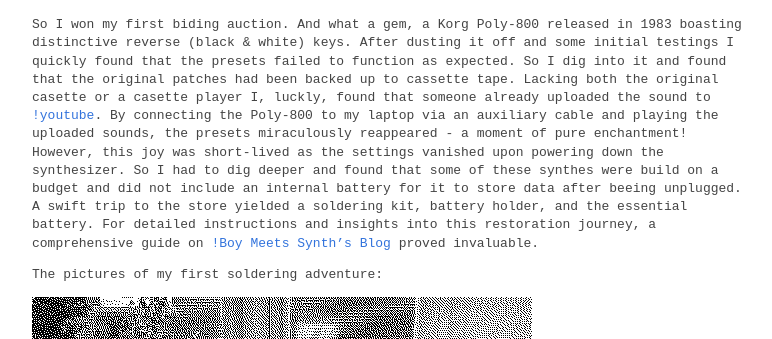
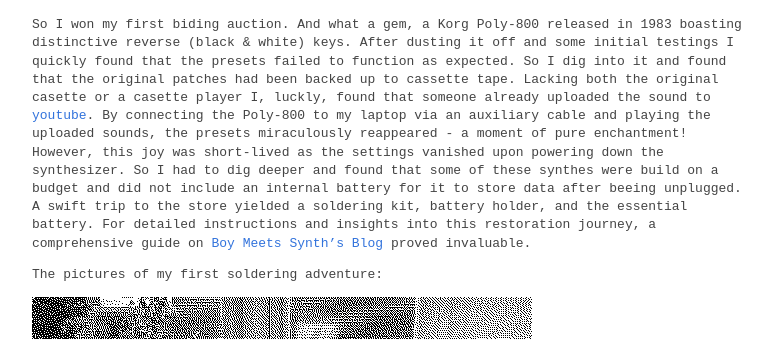
Before and after one commit to matis-io/matis-io.github.io, a Jekyll site: the page built from _posts/2022-10-08-Korg_Poly-800_Mod.md, in a window 1280 px wide and 900 px high, scrolled down 564 px. Shown: the part 152-491 px from the top of the window, without its empty margins (248-1020 px from the left). Built offline with Jekyll 4.4.1, drawn with Linux system fonts in a browser that asks for light colours; part of the change alters nothing that is shown.

Commit message:
Updated links

```diff
--- a/_posts/2022-10-08-Korg_Poly-800_Mod.md
+++ b/_posts/2022-10-08-Korg_Poly-800_Mod.md
@@ -6,7 +6,7 @@ tags: [music]
 ---
 ![Korg Poly-800](/images/korg.png)
 
-So I won my first biding auction. And what a gem, a Korg Poly-800 released in 1983 boasting distinctive reverse (black & white) keys. After dusting it off and some initial testings I quickly found that the presets failed to function as expected. So I dig into it and found that the original patches had been backed up to cassette tape. Lacking both the original casette or a casette player I, luckly, found that  someone already uploaded the sound to [!youtube](https://www.youtube.com/watch?v=cvNvl213EqU). By connecting the Poly-800 to my laptop via an auxiliary cable and playing the uploaded sounds, the presets miraculously reappeared - a moment of pure enchantment! However, this joy was short-lived as the settings vanished upon powering down the synthesizer. So I had to dig deeper and found that some of these synthes were build on a budget and did not include an internal battery for it to store data after beeing unplugged. A swift trip to the store yielded a soldering kit, battery holder, and the essential battery. For detailed instructions and insights into this restoration journey, a comprehensive guide on [!Boy Meets Synth's Blog](https://boymeetssynth.blogspot.com/2018/03/korg-poly-800-moog-slayer-filter-and.html) proved invaluable.
+So I won my first biding auction. And what a gem, a Korg Poly-800 released in 1983 boasting distinctive reverse (black & white) keys. After dusting it off and some initial testings I quickly found that the presets failed to function as expected. So I dig into it and found that the original patches had been backed up to cassette tape. Lacking both the original casette or a casette player I, luckly, found that  someone already uploaded the sound to [youtube](https://www.youtube.com/watch?v=cvNvl213EqU){:target="\_blank"}. By connecting the Poly-800 to my laptop via an auxiliary cable and playing the uploaded sounds, the presets miraculously reappeared - a moment of pure enchantment! However, this joy was short-lived as the settings vanished upon powering down the synthesizer. So I had to dig deeper and found that some of these synthes were build on a budget and did not include an internal battery for it to store data after beeing unplugged. A swift trip to the store yielded a soldering kit, battery holder, and the essential battery. For detailed instructions and insights into this restoration journey, a comprehensive guide on [Boy Meets Synth's Blog](https://boymeetssynth.blogspot.com/2018/03/korg-poly-800-moog-slayer-filter-and.html){:target="\_blank"} proved invaluable.
 
 The pictures of my first soldering adventure:
 
```
